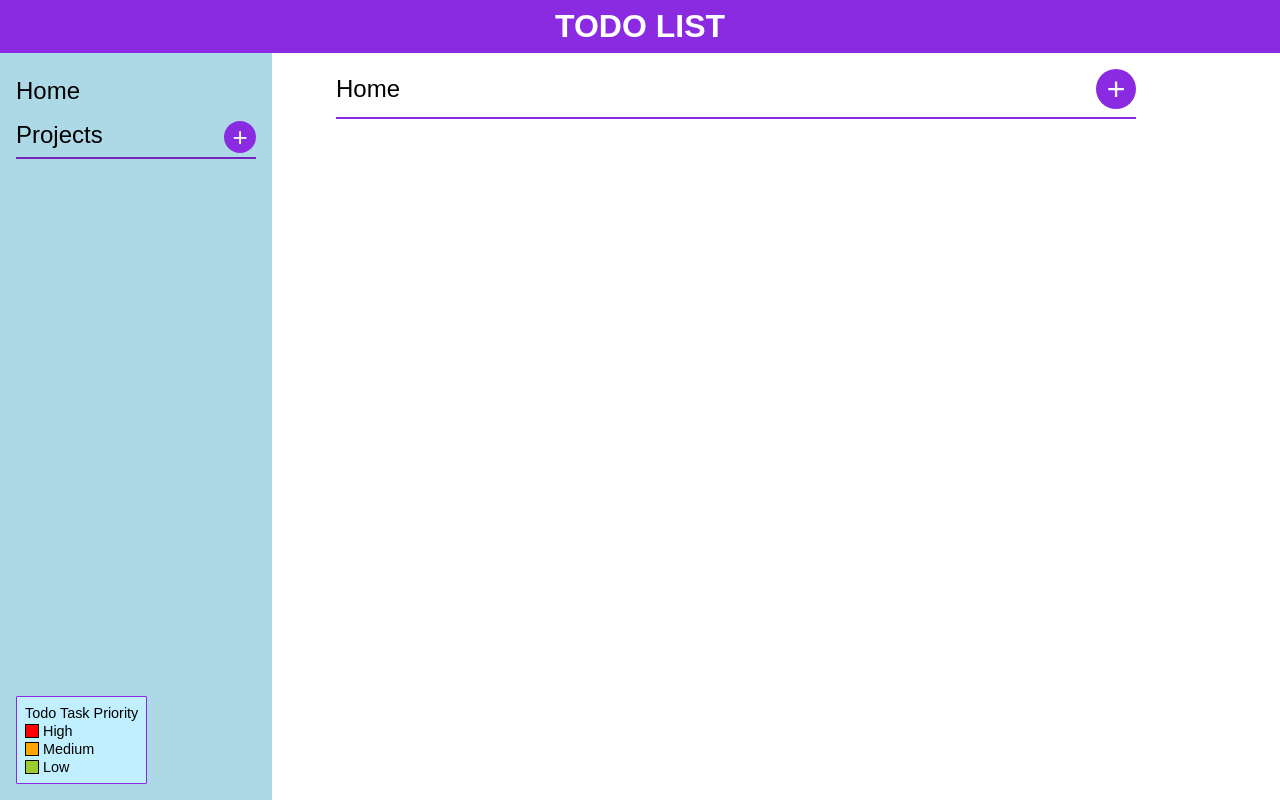
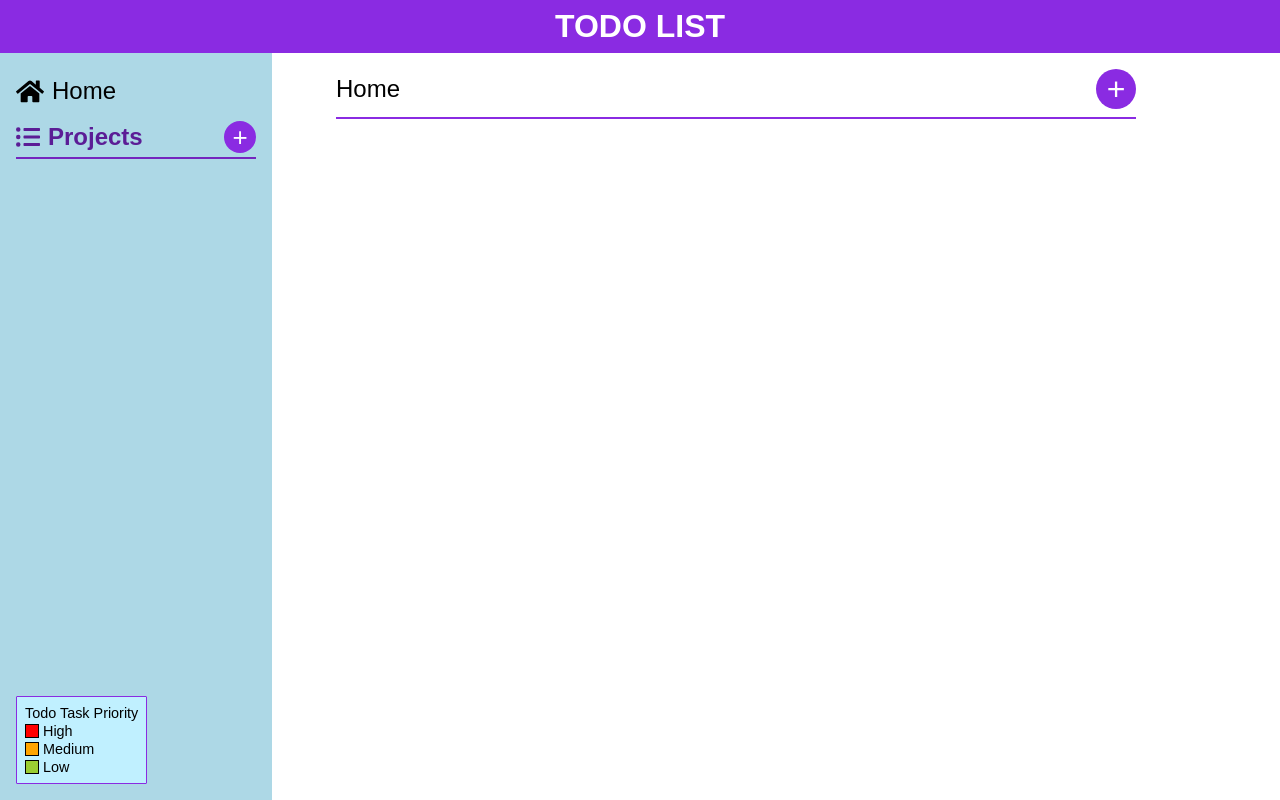
Before and after one commit to devashishchakraborty/todolist, a plain HTML site: page index.html in a window 1280 px wide. Drawn offline with Linux system fonts and the light colour scheme.

Commit message:
Added some icons for eyecandy

```diff
--- a/index.html
+++ b/index.html
@@ -59,9 +59,15 @@
     </header>
     <main>
         <div class="menu">
-            <div class="home">Home</div>
+            <div class="home">
+                <svg xmlns="http://www.w3.org/2000/svg" width="28" height="24.89" viewBox="0 0 576 512"><path fill="currentColor" d="M280.37 148.26L96 300.11V464a16 16 0 0 0 16 16l112.06-.29a16 16 0 0 0 15.92-16V368a16 16 0 0 1 16-16h64a16 16 0 0 1 16 16v95.64a16 16 0 0 0 16 16.05L464 480a16 16 0 0 0 16-16V300L295.67 148.26a12.19 12.19 0 0 0-15.3 0zM571.6 251.47L488 182.56V44.05a12 12 0 0 0-12-12h-56a12 12 0 0 0-12 12v72.61L318.47 43a48 48 0 0 0-61 0L4.34 251.47a12 12 0 0 0-1.6 16.9l25.5 31A12 12 0 0 0 45.15 301l235.22-193.74a12.19 12.19 0 0 1 15.3 0L530.9 301a12 12 0 0 0 16.9-1.6l25.5-31a12 12 0 0 0-1.7-16.93z"/></svg>
+                Home
+            </div>
             <div class="projectSection">
-                <div>Projects</div>
+                <div>
+                    <svg xmlns="http://www.w3.org/2000/svg" width="24" height="24" viewBox="0 0 512 512"><path fill="currentColor" d="M48 48a48 48 0 1 0 48 48a48 48 0 0 0-48-48zm0 160a48 48 0 1 0 48 48a48 48 0 0 0-48-48zm0 160a48 48 0 1 0 48 48a48 48 0 0 0-48-48zm448 16H176a16 16 0 0 0-16 16v32a16 16 0 0 0 16 16h320a16 16 0 0 0 16-16v-32a16 16 0 0 0-16-16zm0-320H176a16 16 0 0 0-16 16v32a16 16 0 0 0 16 16h320a16 16 0 0 0 16-16V80a16 16 0 0 0-16-16zm0 160H176a16 16 0 0 0-16 16v32a16 16 0 0 0 16 16h320a16 16 0 0 0 16-16v-32a16 16 0 0 0-16-16z"/></svg>
+                    Projects
+                </div>
                 <button id="addProjectBtn">+</button>
             </div>
             <div class="projectDisplayArea"></div>
--- a/style.css
+++ b/style.css
@@ -6,6 +6,7 @@ html, body{
     flex-direction: column;
     --button-hover-background-color: #9b31ff;
     --dark-blueviolet: #7425be;
+    --darker-blueviolet: #5b1d96;
     --cancel-button-background-color: crimson;
     --cancel-button-background-color-hover: #e61542;
     --project-tab-hover-bg-color: #80a0aa;
@@ -41,6 +42,9 @@ main .menu{
 
 .menu .home{
     padding: 8px 0;
+    display: flex;
+    align-items: center;
+    gap: 8px;
 }
 
 .menu .home:hover{
@@ -52,6 +56,13 @@ main .menu{
     border-bottom: 2px solid var(--dark-blueviolet);
 }
 
+.projectSection > div{
+    display: flex;
+    align-items: center;
+    gap: 8px;
+    font-weight: bold;
+    color: var(--darker-blueviolet);
+}
 
 /* Color Coding Info */
 .colorCodingInfo{
@@ -384,12 +395,12 @@ form[class="newProject"] input{
     background-color: var(--dark-blueviolet);
 }
 
-.todoItemTab > div:first-child{
+.todoItemTab > .customCheckbox{
     display: flex;
     align-items: center;
 }
 
-.todoItemTab[completed="true"] > div:nth-child(2){
+.todoItemTab[completed="true"] > .todoItemDetails{
     color: gray;
 }
 
```
